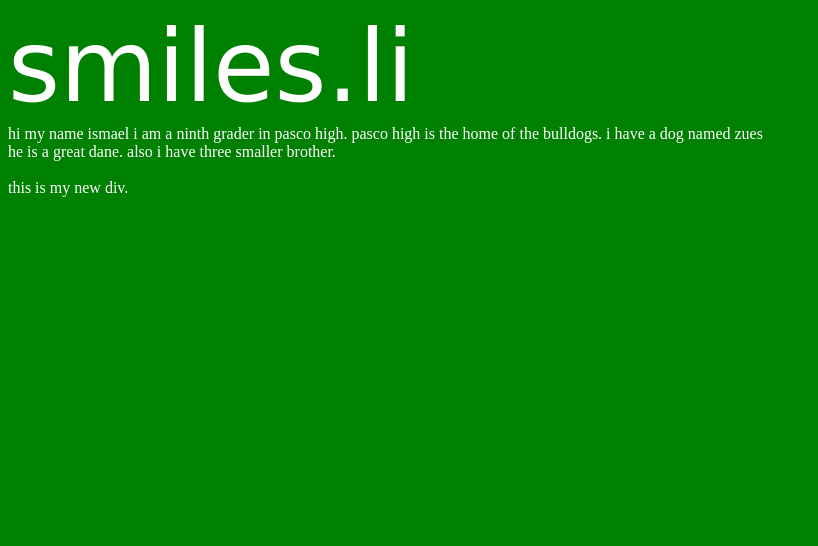
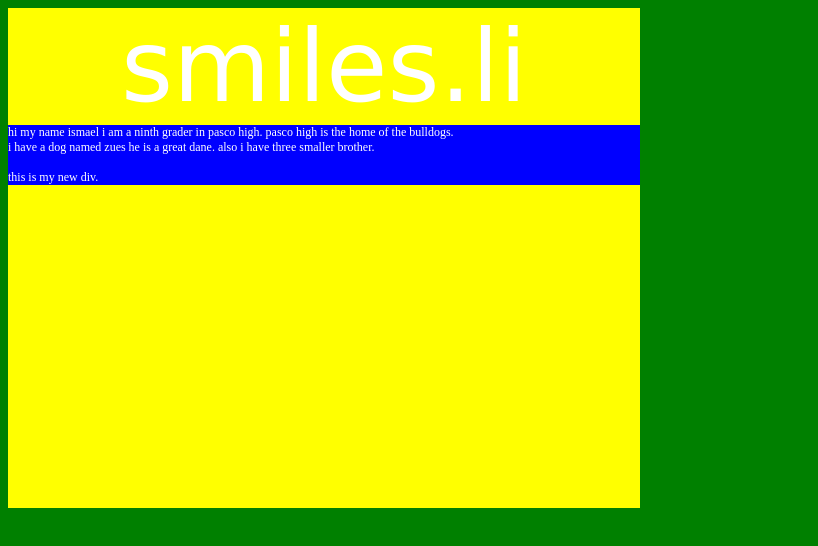
Before and after one commit to ismael589/smiles.li, a plain HTML site: page index.html in a window 1280 px wide. Shown: the whole page, without its empty margins (0-818 px from the left). Drawn offline with Linux system fonts and the light colour scheme.

Commit message:
Update index.html

```diff
--- a/index.html
+++ b/index.html
@@ -13,12 +13,33 @@
       color:white;
       font-size:100px;
       font-family:verdana
+
     }
+
+    .intro{
+      color:white;
+      background-color:blue;
+      font-family:countier;
+      text-align:left;
+    }
+
+
+
+
+
+
 
     body{
       background-color:green;
+      text-align:center;
     }
-
+    .content{
+     text-align:center;
+     background-color:yellow;
+     width:50%;
+     height:500px;
+     font-size:12px;
+    }
 
   </style>
 
@@ -26,14 +47,14 @@
 
   </head>
 <body>
-
+  <div class="content">
   <div class="header">smiles.li</div>
 
-<div style="color:white">
+<div class="intro">
 
-  hi my name ismael i am a ninth grader in pasco high. pasco high is the home of the bulldogs. i have a dog named zues
-<br>he is a great dane. also i have three smaller brother.
-</body>
+  hi my name ismael i am a ninth grader in pasco high. pasco high is the home
+  of the bulldogs.<br> i have a dog named zues he is a great dane. also i have three smaller brother.
+  </body>
 </html>
   <br>
   <br>
```
